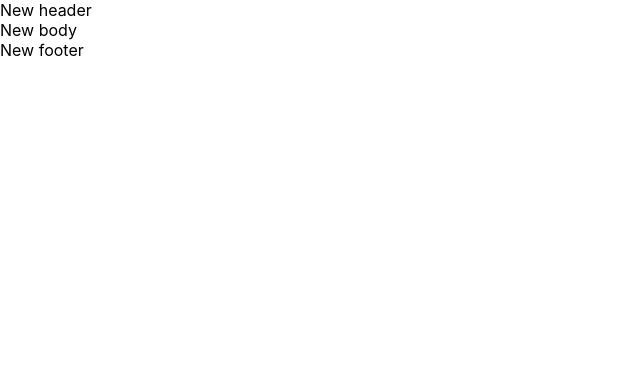
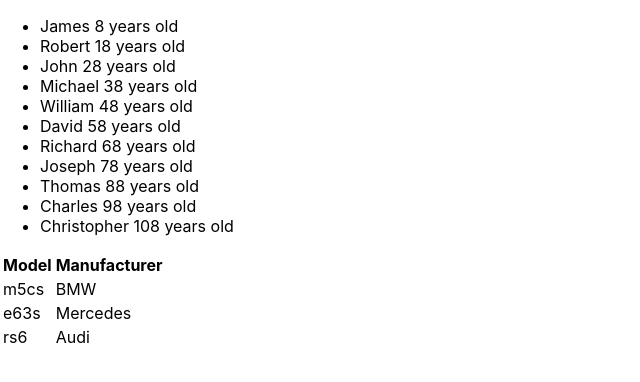
Before and after one commit to vbsm11/microtasks-comeback, a React (Create React App) app: page / in a window 1280 px wide. Shown: the top 382 px of the page, without its empty margins (0-640 px from the left). Built offline with nearby package versions, Linux system fonts and the light colour scheme.

Commit message:
02 Map in React

```diff
--- a/src/App.tsx
+++ b/src/App.tsx
@@ -3,13 +3,49 @@
 import {Header} from './site/Header';
 import {Body} from './site/Body';
 import {Footer} from './site/Footer';
+import {NewComponent} from './NewComponent';
+
+export type StudentType = {
+    id: number,
+    name: string,
+    age: number
+}
+
+export type CarType = {
+    manufacturer: string,
+    model: string
+}
 
 function App() {
+
+    const topCars: CarType[] = [
+        {manufacturer:'BMW', model:'m5cs'},
+        {manufacturer:'Mercedes', model:'e63s'},
+        {manufacturer:'Audi', model:'rs6'}
+    ]
+
+
+    const students: StudentType[] = [
+        {id: 1, name: 'James', age: 8},
+        {id: 2, name: 'Robert', age: 18},
+        {id: 3, name: 'John', age: 28},
+        {id: 4, name: 'Michael', age: 38},
+        {id: 5, name: 'William', age: 48},
+        {id: 6, name: 'David', age: 58},
+        {id: 7, name: 'Richard', age: 68},
+        {id: 8, name: 'Joseph', age: 78},
+        {id: 9, name: 'Thomas', age: 88},
+        {id: 10, name: 'Charles', age: 98},
+        {id: 11, name: 'Christopher', age: 108}
+    ]
+
     return (
         <>
-            <Header titleForHeader={'New header'}/>
-            <Body titleForBody={'New body'}/>
-            <Footer titleForFooter={'New footer'}/>
+            {/*<Header titleForHeader={'New header'}/>*/}
+            {/*<Body titleForBody={'New body'}/>*/}
+            {/*<Footer titleForFooter={'New footer'}/>*/}
+
+            <NewComponent students={students} cars={topCars}/>
         </>
     );
 }
--- /dev/null
+++ b/src/NewComponent.tsx
@@ -0,0 +1,32 @@
+import React from 'react';
+import {CarType, StudentType} from './App';
+
+type NewComponentPropsType = {
+    students: StudentType[],
+    cars: Array<CarType>
+}
+export const NewComponent = (props: NewComponentPropsType) => {
+    const studentsList = props.students.map(s => (
+        <li key={s.id}>{`${s.name} ${s.age} years old`}</li>
+    ))
+
+    const carItems = props.cars.map((c, index) => (
+        <tr key={index+1}>
+            <td>{c.model}</td>
+            <td>{c.manufacturer}</td>
+        </tr>
+    ))
+
+    return (
+        <>
+        <ul>{studentsList}</ul>
+            <table>
+                <tr>
+                    <th>Model</th>
+                    <th>Manufacturer</th>
+                </tr>
+                {carItems}
+            </table>
+        </>
+    )
+}
```
